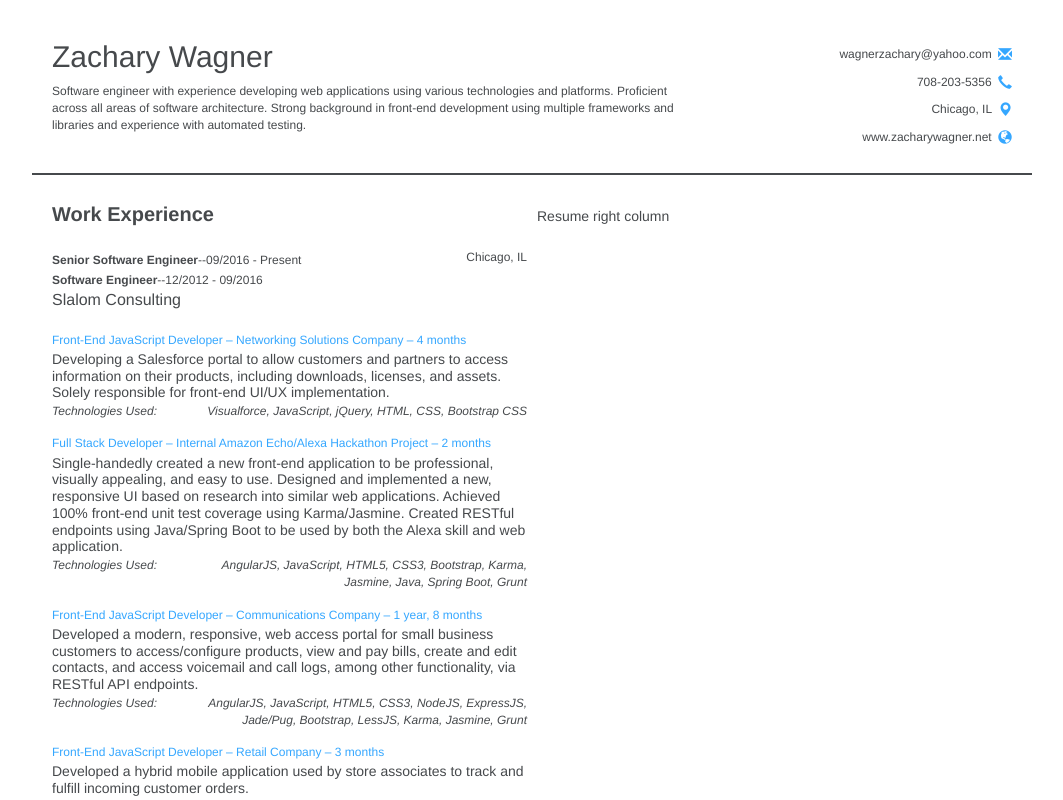
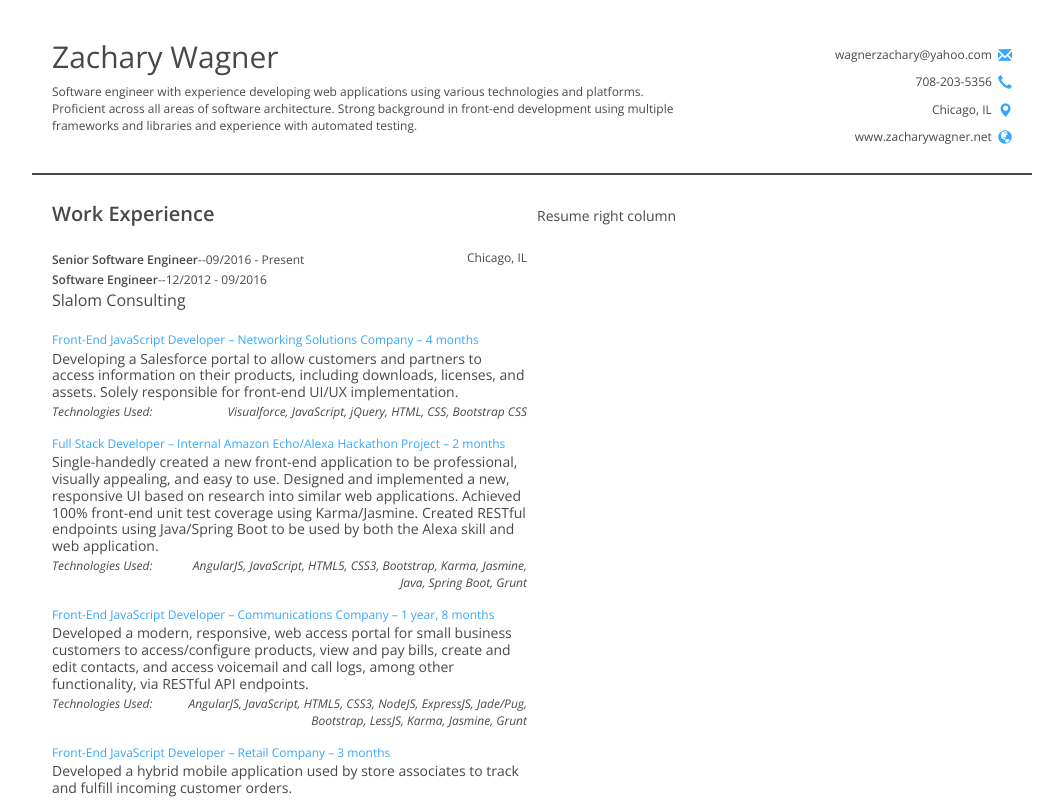
Before and after one commit to zwagner86/resume, an Angular app: page / in a window 1280 px wide. Shown: the top 800 px of the page, without its empty margins (108-1171 px from the left). Built offline with nearby package versions, Linux system fonts and the light colour scheme.

Commit message:
add Open Sans font

```diff
--- a/src/index.html
+++ b/src/index.html
@@ -7,6 +7,7 @@
 
   <meta name="viewport" content="width=device-width, initial-scale=1">
   <link rel="icon" type="image/x-icon" href="favicon.ico">
+  <link href="https://fonts.googleapis.com/css?family=Open+Sans:400,400i,600,600i" rel="stylesheet">
 </head>
 <body>
   <app-root>
--- a/src/styles.less
+++ b/src/styles.less
@@ -1 +1,6 @@
 /* You can add global styles to this file, and also import other style files */
+
+body {
+  background-color: #ffffff;
+  font-family: "Open Sans", "Helvetica Neue", Helvetica, Arial, sans-serif;
+}
```
